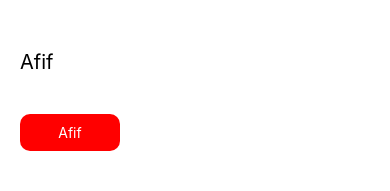
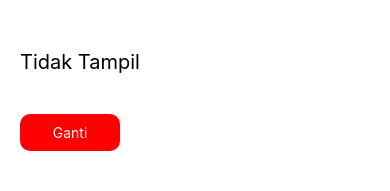
Before and after one commit to afifbasya/belajar-rn-dasar, a React Native app: screen / in a window 390 px wide. Shown: the top 191 px of the page. Built offline with nearby package versions, Linux system fonts and the light colour scheme.

Commit message:
[UPDATE] ifelse

```diff
--- a/App.js
+++ b/App.js
@@ -2,22 +2,28 @@ import { StyleSheet, View, Text } from 'react-native';
 import Tombol from './components/Tombol';
 import { useState } from 'react';
 
-//Variabel dari javascript (let, const, var)
-//Variabel dari react (state, props)
-//state = bisa diubah
-//props = tidak bisa diubah dan bisa jadi berasal dari state
+export default function App() {
+  const [tampil, setTampil] = useState(false);
 
-export default function App() {
-  const [nama, setNama] = useState("Afif")
+  //1. If else
+  // if (tampil) {
+  //   return (
+  //     <View style={styles.container}>
+  //       <Text style={styles.text}>Tampil</Text>
+  //     </View>
+  //   );
+  // }
 
-  // const handleSubmit = () => {
-  //   setNama("Rudi")
-  // }
+  // 2. If else pakai ternary operator
 
   return (
     <View style={styles.container}>
-      <Text style={styles.text}>{nama}</Text>
-      <Tombol title={nama} handleSubmit={() => setNama("Rudi")} />
+      {tampil ? <Text style={styles.text}>Tampil</Text> : <Text style={styles.text}>Tidak Tampil</Text>}
+
+      {/* {tampil && <Text style={styles.text}>Tampil</Text>} */}
+
+
+      <Tombol title="Ganti" handleSubmit={() => setTampil(!tampil)} />
     </View>
   );
 }
```
